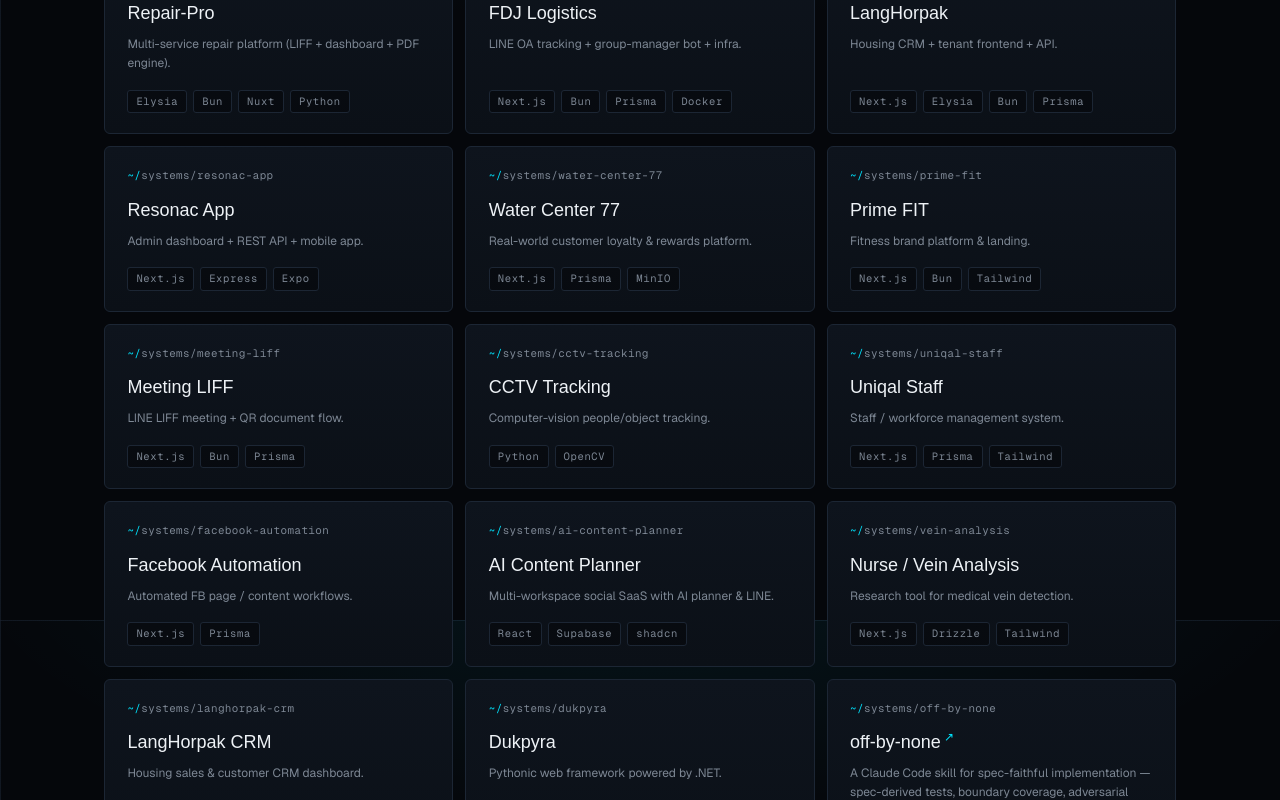
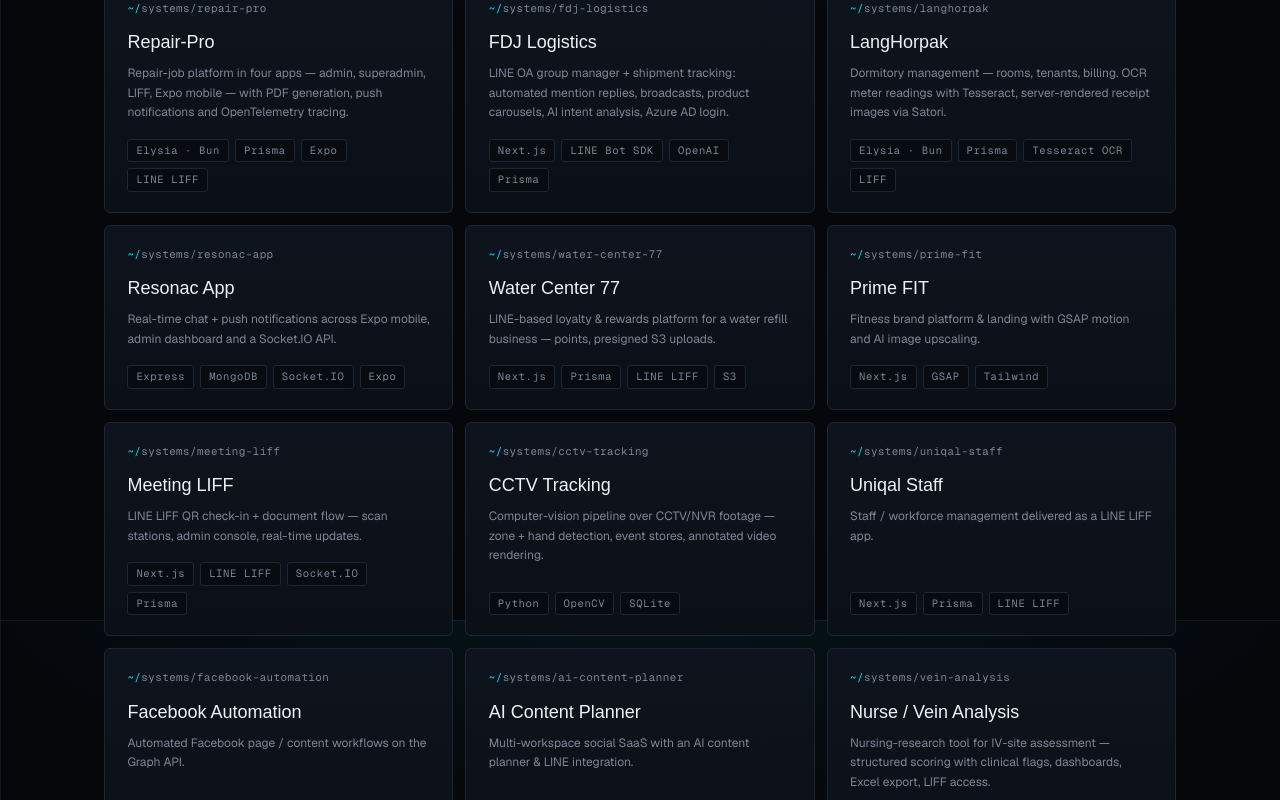
Before and after one commit to NTCHz/portfolio, a Next.js app: page / in a window 1280 px wide. Shown: the part 980-1780 px from the top of the page. Built offline with nearby package versions, Linux system fonts and the light colour scheme; a web font is replaced by a local one.

Commit message:
feat: enrich project data with real stacks and details from local repos

```diff
--- a/data/projects.ts
+++ b/data/projects.ts
@@ -9,105 +9,117 @@ export type Project = {
 }
 
 // Flagship systems — mostly private / client & org repos, so most have no public link.
+// Descriptions & stacks sourced from the actual local repos.
 export const projects: Project[] = [
   {
     slug: 'corpai',
     name: 'CorpAi',
-    description: 'ChatGPT-style multi-provider LLM chat with RAG.',
-    tech: ['FastAPI', 'Next.js', 'Docker', 'Vector DB'],
+    description:
+      'ChatGPT-style chat platform with a pluggable provider layer (OpenAI / Anthropic / Gemini), auth and chat history. Next.js BFF over an async FastAPI backend, shipped with Docker + Caddy.',
+    tech: ['Next.js', 'FastAPI', 'PostgreSQL', 'Docker'],
     featured: true,
   },
   {
     slug: 'mathbooklm',
     name: 'MathBookLM',
-    description: 'AI math learning platform — RAG + OCR pipeline.',
-    tech: ['Next.js', 'PostgreSQL', 'Docker'],
+    description:
+      'AI math-learning platform: RAG chat over real textbooks, auto quiz generation and summaries. RabbitMQ job pipeline, Redis rate-limiting, Pinecone retrieval + rerank.',
+    tech: ['Elysia · Bun', 'LangChain', 'Pinecone', 'RabbitMQ', 'MinIO'],
     featured: true,
   },
   {
     slug: 'repair-pro',
     name: 'Repair-Pro',
-    description: 'Multi-service repair platform (LIFF + dashboard + PDF engine).',
-    tech: ['Elysia', 'Bun', 'Nuxt', 'Python'],
+    description:
+      'Repair-job platform in four apps — admin, superadmin, LIFF, Expo mobile — with PDF generation, push notifications and OpenTelemetry tracing.',
+    tech: ['Elysia · Bun', 'Prisma', 'Expo', 'LINE LIFF'],
     featured: true,
   },
   {
     slug: 'fdj-logistics',
     name: 'FDJ Logistics',
-    description: 'LINE OA tracking + group-manager bot + infra.',
-    tech: ['Next.js', 'Bun', 'Prisma', 'Docker'],
+    description:
+      'LINE OA group manager + shipment tracking: automated mention replies, broadcasts, product carousels, AI intent analysis, Azure AD login.',
+    tech: ['Next.js', 'LINE Bot SDK', 'OpenAI', 'Prisma'],
   },
   {
     slug: 'langhorpak',
     name: 'LangHorpak',
-    description: 'Housing CRM + tenant frontend + API.',
-    tech: ['Next.js', 'Elysia', 'Bun', 'Prisma'],
+    description:
+      'Dormitory management — rooms, tenants, billing. OCR meter readings with Tesseract, server-rendered receipt images via Satori.',
+    tech: ['Elysia · Bun', 'Prisma', 'Tesseract OCR', 'LIFF'],
   },
   {
     slug: 'resonac-app',
     name: 'Resonac App',
-    description: 'Admin dashboard + REST API + mobile app.',
-    tech: ['Next.js', 'Express', 'Expo'],
+    description:
+      'Real-time chat + push notifications across Expo mobile, admin dashboard and a Socket.IO API.',
+    tech: ['Express', 'MongoDB', 'Socket.IO', 'Expo'],
   },
   {
     slug: 'water-center-77',
     name: 'Water Center 77',
-    description: 'Real-world customer loyalty & rewards platform.',
-    tech: ['Next.js', 'Prisma', 'MinIO'],
+    description:
+      'LINE-based loyalty & rewards platform for a water refill business — points, presigned S3 uploads.',
+    tech: ['Next.js', 'Prisma', 'LINE LIFF', 'S3'],
   },
   {
     slug: 'prime-fit',
     name: 'Prime FIT',
-    description: 'Fitness brand platform & landing.',
-    tech: ['Next.js', 'Bun', 'Tailwind'],
+    description: 'Fitness brand platform & landing with GSAP motion and AI image upscaling.',
+    tech: ['Next.js', 'GSAP', 'Tailwind'],
   },
   {
     slug: 'meeting-liff',
     name: 'Meeting LIFF',
-    description: 'LINE LIFF meeting + QR document flow.',
-    tech: ['Next.js', 'Bun', 'Prisma'],
+    description:
+      'LINE LIFF QR check-in + document flow — scan stations, admin console, real-time updates.',
+    tech: ['Next.js', 'LINE LIFF', 'Socket.IO', 'Prisma'],
   },
   {
     slug: 'cctv-tracking',
     name: 'CCTV Tracking',
-    description: 'Computer-vision people/object tracking.',
-    tech: ['Python', 'OpenCV'],
+    description:
+      'Computer-vision pipeline over CCTV/NVR footage — zone + hand detection, event stores, annotated video rendering.',
+    tech: ['Python', 'OpenCV', 'SQLite'],
   },
   {
     slug: 'uniqal-staff',
     name: 'Uniqal Staff',
-    description: 'Staff / workforce management system.',
-    tech: ['Next.js', 'Prisma', 'Tailwind'],
+    description: 'Staff / workforce management delivered as a LINE LIFF app.',
+    tech: ['Next.js', 'Prisma', 'LINE LIFF'],
   },
   {
     slug: 'facebook-automation',
     name: 'Facebook Automation',
-    description: 'Automated FB page / content workflows.',
-    tech: ['Next.js', 'Prisma'],
+    description: 'Automated Facebook page / content workflows on the Graph API.',
+    tech: ['Next.js', 'Prisma', 'Graph API'],
   },
   {
     slug: 'ai-content-planner',
     name: 'AI Content Planner',
-    description: 'Multi-workspace social SaaS with AI planner & LINE.',
+    description: 'Multi-workspace social SaaS with an AI content planner & LINE integration.',
     tech: ['React', 'Supabase', 'shadcn'],
   },
   {
     slug: 'vein-analysis',
     name: 'Nurse / Vein Analysis',
-    description: 'Research tool for medical vein detection.',
-    tech: ['Next.js', 'Drizzle', 'Tailwind'],
+    description:
+      'Nursing-research tool for IV-site assessment — structured scoring with clinical flags, dashboards, Excel export, LIFF access.',
+    tech: ['Next.js', 'Drizzle', 'Neon', 'LINE LIFF'],
   },
   {
     slug: 'langhorpak-crm',
     name: 'LangHorpak CRM',
-    description: 'Housing sales & customer CRM dashboard.',
-    tech: ['Next.js', 'React', 'Tailwind'],
+    description: 'Housing sales & customer CRM dashboard for the LangHorpak system.',
+    tech: ['Next.js', 'React 19', 'Tailwind'],
   },
   {
     slug: 'dukpyra',
     name: 'Dukpyra',
-    description: 'Pythonic web framework powered by .NET.',
-    tech: ['Python', '.NET'],
+    description:
+      'A web framework where you write Python and it runs on .NET — own compiler, CLI and dev server.',
+    tech: ['Python', '.NET', 'Compiler'],
   },
   {
     slug: 'off-by-none',
```
